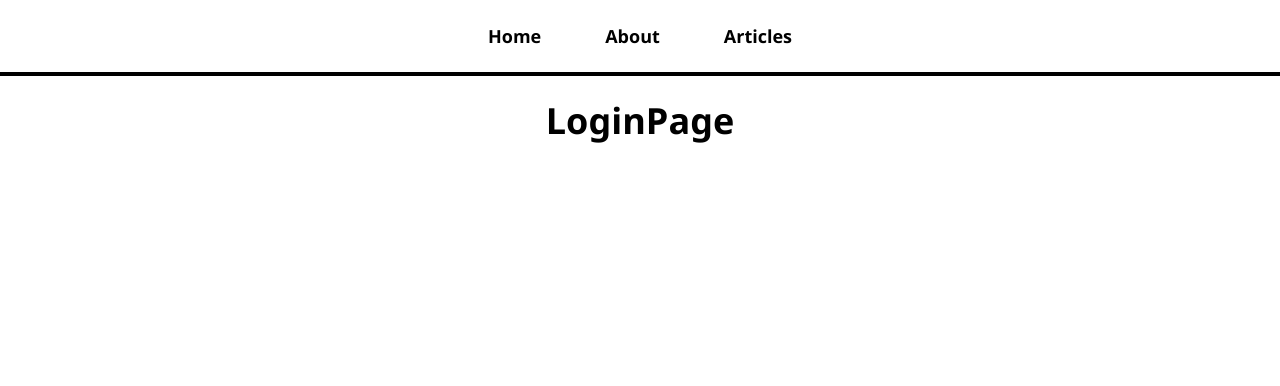
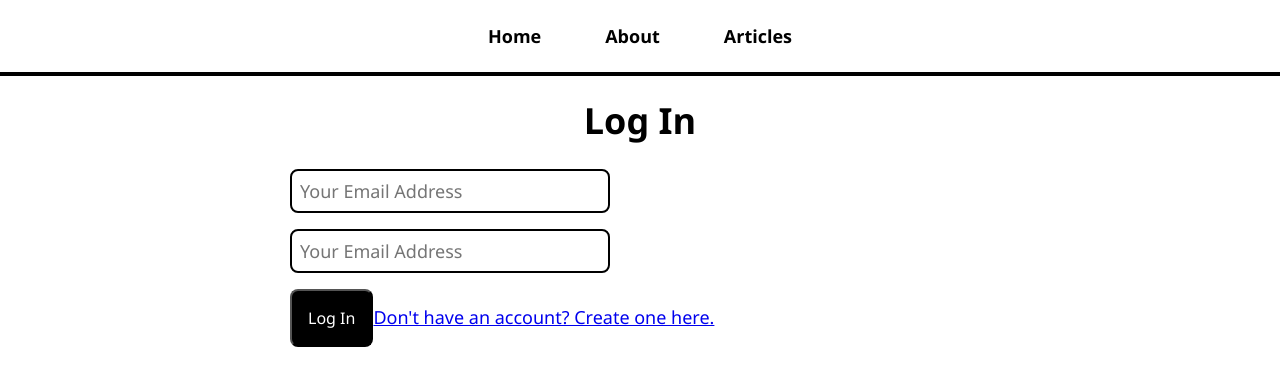
Before and after one commit to iPravinRathod/my-blog, a React (Create React App) app: page /login in a window 1280 px wide. Shown: the top 386 px of the page. Built offline with nearby package versions, Linux system fonts and the light colour scheme.

Commit message:
build a login form

```diff
--- a/src/pages/LoginPage.js
+++ b/src/pages/LoginPage.js
@@ -1,7 +1,41 @@
-import React from "react";
+import React, { useState } from "react";
+import { Link, useNavigate } from "react-router-dom";
+import { getAuth, signInWithEmailAndPassword } from "firebase/auth";
+const LoginPage = () => {
+    const [email, setEmail] = useState("");
+    const [password, setPassword] = useState("");
+    const [error, setError] = useState("");
+    const navigate = useNavigate();
 
-const LoginPage = () => {
-    return <h1>LoginPage</h1>;
+    const logIn = async () => {
+        try {
+            await signInWithEmailAndPassword(getAuth(), email, password);
+            navigate("/articles");
+        } catch (error) {
+            setError(error.message);
+        }
+    };
+
+    return (
+        <>
+            <h1>Log In</h1>
+            {error && <p className="error">{error}</p>}
+            <input
+                placeholder="Your Email Address"
+                value={email}
+                onChange={(e) => setEmail(e.target.value)}
+            />
+            <input
+                placeholder="Your Email Address"
+                value={password}
+                onChange={(e) => setPassword(e.target.value)}
+            />
+            <button onClick={logIn}>Log In</button>
+            <Link to="/create-account">
+                Don't have an account? Create one here.
+            </Link>
+        </>
+    );
 };
 
 export default LoginPage;
```
